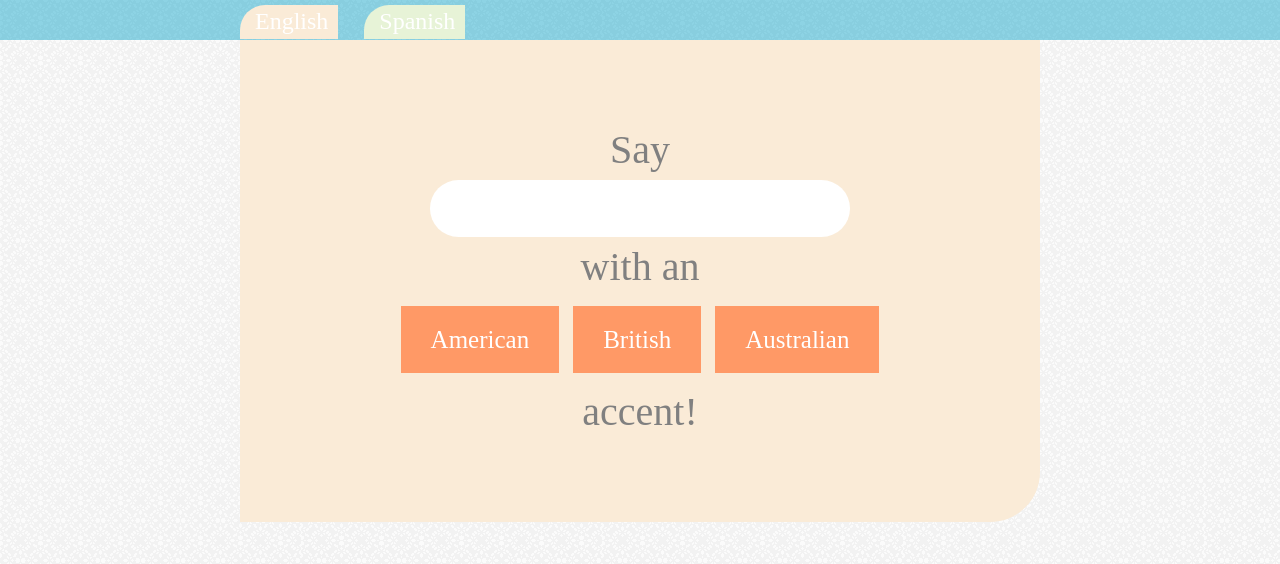
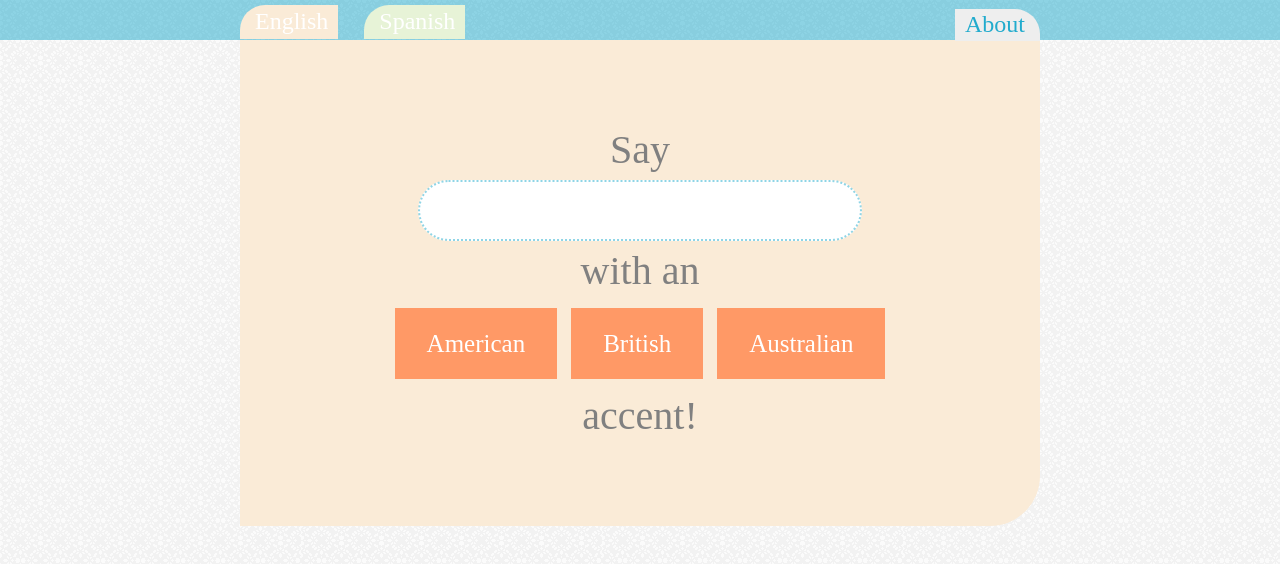
Before and after one commit to kim-n/Accent-Site, a plain HTML site: page index.html in a window 1280 px wide. Drawn offline with nearby package versions, Linux system fonts and the light colour scheme; a web font is replaced by a local one.

Commit message:
finishing touches --chrome

```diff
--- a/css/stylesheet.css
+++ b/css/stylesheet.css
@@ -35,12 +35,21 @@ nav {
   background: rgba(33, 171, 205, .5);
   font-size: 32px;
   height: 40px;
+  min-width: 900px;
   color: white;
 }
 
 nav .wrapper {
   font-size: 24px;
   padding-top: 9px;
+}
+
+a.about{
+  float: right;
+  padding: 3px 15px 5px 10px;
+  border-top-right-radius: 25px;
+  background: #eee;
+  color:#21ABCD;
 }
 
 a.spanish,
@@ -86,9 +95,11 @@ span{
 input {
   background: white;
   font-size: 32px;
-  padding: 10px;
+  padding: 10px 20px;
   border-radius: 50px;
   color: #FF9966;
+  border: 2px dotted rgba(33, 171, 205, .5);
+  outline:none;
 }
 
 section > a {
@@ -97,4 +108,5 @@ section > a {
   background: #FF9966;
   margin: 0px 5px;
   padding: 20px 30px;
+  border: 2px dotted #FF9966;
 }
--- a/index.html
+++ b/index.html
@@ -10,6 +10,7 @@
   <body>
     <nav>
       <div class="wrapper">
+        <a class="about" href="http://kimberlynarine.com/">About</a>
         <a class="english" href="">English</a>
         <a class="spanish" href="">Spanish</a>
       </div>
@@ -18,7 +19,7 @@
     <div class="english wrapper">
       <span>Say</span>
         <form>
-          <input type="text"></input>
+          <input type="text" autofocus="autofocus"></input>
         </form>
       <span>with an</span>
       <section class="english">
@@ -32,6 +33,6 @@
       </section>
       <span>accent!</span>
     </div>
-    <!-- <footer><a href="http://knarine.com">Kimberly Narine</a></footer> -->
+    <footer></footer>
   </body>
 </html>
--- a/js/script.js
+++ b/js/script.js
@@ -4,7 +4,7 @@ $(function() {
     $("section.spanish").hide()
 
     //SWITCH LANGUAGES
-    $("nav a").on("click", function (event) {
+    var changeSection = function (event) {
       event.preventDefault();
       $("section").hide();
       $("section."+this.className).show();
@@ -14,7 +14,17 @@ $(function() {
        $("body > div").addClass(this.className)
 
       document.title = document.title.substring(0,24) + " " + this.className;
-    });
+    };
+
+    $("a.english").click(changeSection);
+    $("a.spanish").click(changeSection);
+
+    var makeBlink = function (domObject, firstColor, secondColor) {
+        $(domObject).css({"border-color":firstColor})
+        setTimeout(function(){$(domObject).css({"border-color":secondColor})}, 300)
+        setTimeout(function(){$(domObject).css({"border-color":firstColor})}, 600)
+        setTimeout(function(){$(domObject).css({"border-color":secondColor})}, 900)
+    }
 
     //PLAY SOUND
     $("section > a").on("click", function (event) {
@@ -24,13 +34,23 @@ $(function() {
       words = $("input").val();
 
       if (words == ""){
-        alert("put something")
+          //make input field blink
+          makeBlink('input', "red", "rgba(33, 171, 205, .5)")
+      }
+      else if (typeof InstallTrigger !== 'undefined'){
+        //Firefox
       }
       else {
-        $(this.firstChild).attr("src", "http://translate.google.com/translate_tts?tl="+accent+"&q="+words)
-        this.firstChild.play()
-        console.log("http://translate.google.com/translate_tts?tl="+accent+"&q="+words)
+        $('footer').empty();
+        $('footer').append('<iframe src="http://translate.google.com/translate_tts?tl=' + accent + '&q=' + words + '" style="display:none;"></iframe>')
       };
 
     });
+
+    //DISABLE FORM SUBMIT (HITTING ENTER KEY IN INPUT AREA)
+    $('form').on("submit", function (event) {
+        event.preventDefault();
+        console.log("here")
+        makeBlink('section > a',"white", "#FF9966")
+    });
 });
```
